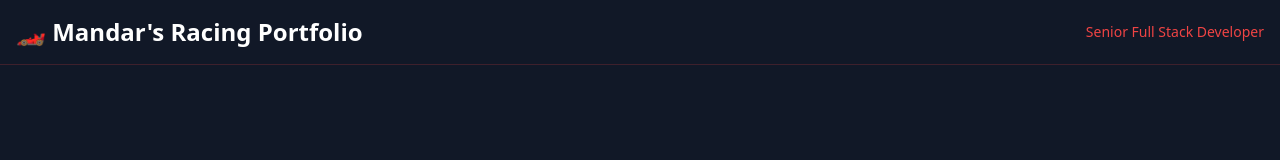
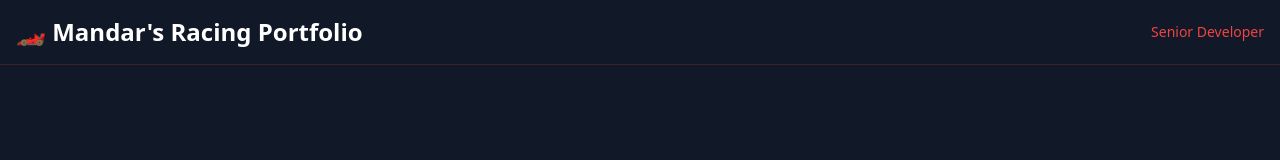
Before and after one commit to keeplay20/tech-practice-hub, a React (Create React App) app in the folder React/my-portfolio-chat/: page / in a window 1280 px wide. Shown: the top 160 px of the page. Built offline with nearby package versions, Linux system fonts and the light colour scheme.

Commit message:
feat: Complete racing-themed portfolio with games and professional sections

```diff
--- a/React/my-portfolio-chat/src/App.jsx
+++ b/React/my-portfolio-chat/src/App.jsx
@@ -13,7 +13,7 @@
         >
           🏎️ Mandar's Racing Portfolio
         </motion.div>
-        <div className="text-red-500 text-sm">Senior Full Stack Developer</div>
+        <div className="text-red-500 text-sm">Senior Developer</div>
       </div>
     </div>
   </header>
```
